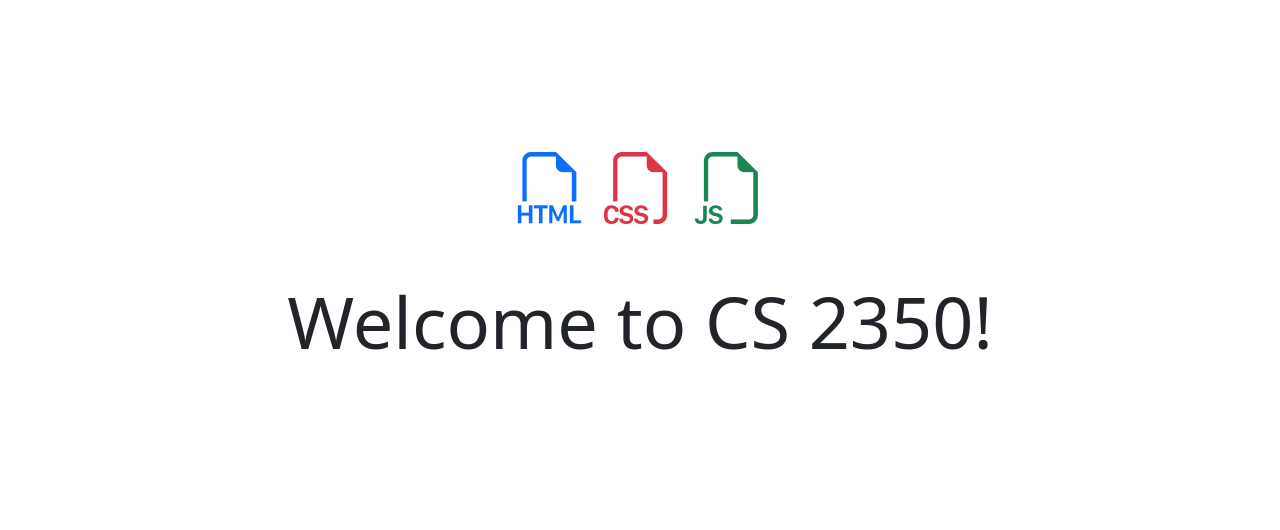
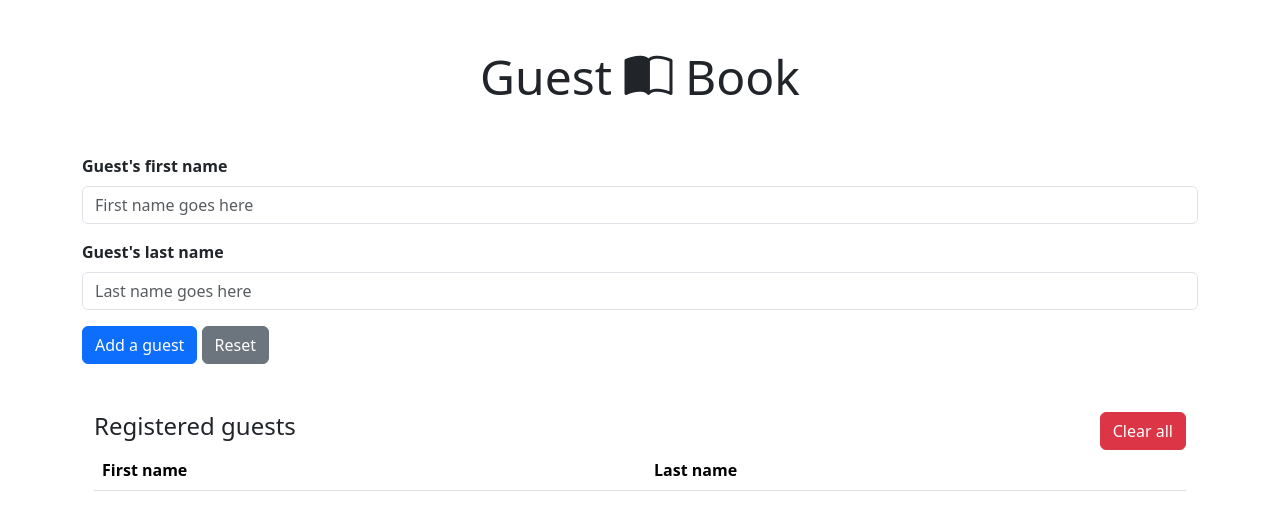
Before and after one commit to RollForIntelligence/cs2350-assignment-9, a website built with Vite: page src/index.html in a window 1280 px wide. Built offline with nearby package versions, Linux system fonts and the light colour scheme.

Commit message:
Basic Appearance Complete

```diff
--- a/src/index.html
+++ b/src/index.html
@@ -2,7 +2,7 @@
 <html lang="en">
   <head>
     <meta charset="utf-8" />
-    <title>Project Starter</title>
+    <title>Document</title>
     <meta name="viewport" content="width=device-width, initial-scale=1" />
     <meta name="robots" content="index,follow" />
     <meta name="description" content="TODO: A starter project for ..." />
@@ -12,15 +12,39 @@
 
   <body>
     <!-- Your HTML goes here -->
-    <h1 class="display-2 text-center my-5 py-5">
-      <span class="d-block py-5">
-        <i class="bi bi-filetype-html text-primary"></i>
-        <i class="bi bi-filetype-css text-danger"></i>
-        <i class="bi bi-filetype-js text-success"></i>
-      </span>
+    <div class="container my-5">
+      <h1 class="title my-5">Guest <i class="bi bi-book-half"></i> Book</h1>
 
-      Welcome to CS 2350!
-    </h1>
+      <form action="" class="my-5">
+        <div class="mb-3">
+          <label for="exampleFormControlInput1" class="form-label fw-bold">Guest's first name</label>
+          <input type="text" class="form-control" id="first-name" placeholder="First name goes here">
+        </div>
+        <div class="mb-3">
+          <label for="exampleFormControlInput1" class="form-label fw-bold">Guest's last name</label>
+          <input type="text" class="form-control" id="last-name" placeholder="Last name goes here">
+        </div>
+        <button type="submit" class="btn btn-primary">Add a guest</button>
+        <button type="button" class="btn btn-secondary">Reset</button>
+      </form>
+
+      <div class="container">
+        <h1>Registered guests</h1>
+        <button type="button" class="btn btn-danger float-end">Clear all</button>
+        <table class="table table-striped">
+          <thead>
+            <tr>
+              <th>First name</th>
+              <th>Last name</th>
+            </tr>
+          </thead>
+          <tbody id="guests" class="table-group-divider">
+
+          </tbody>
+        </table>
+      </div>
+    </div>
+
 
     <script type="module" src="./javascripts/main.js"></script>
   </body>
--- a/src/stylesheets/main.css
+++ b/src/stylesheets/main.css
@@ -1,3 +1,15 @@
 /* Your styles go here */
 @import url("bootstrap/dist/css/bootstrap.min.css");
 @import url("bootstrap-icons/font/bootstrap-icons.css");
+
+h1.title {
+    text-align: center;
+    font-size: 3rem;
+    display: block;
+}
+
+h1 {
+    font-size: 1.5rem;
+    display: inline;
+    font-weight: normal;
+}
```
